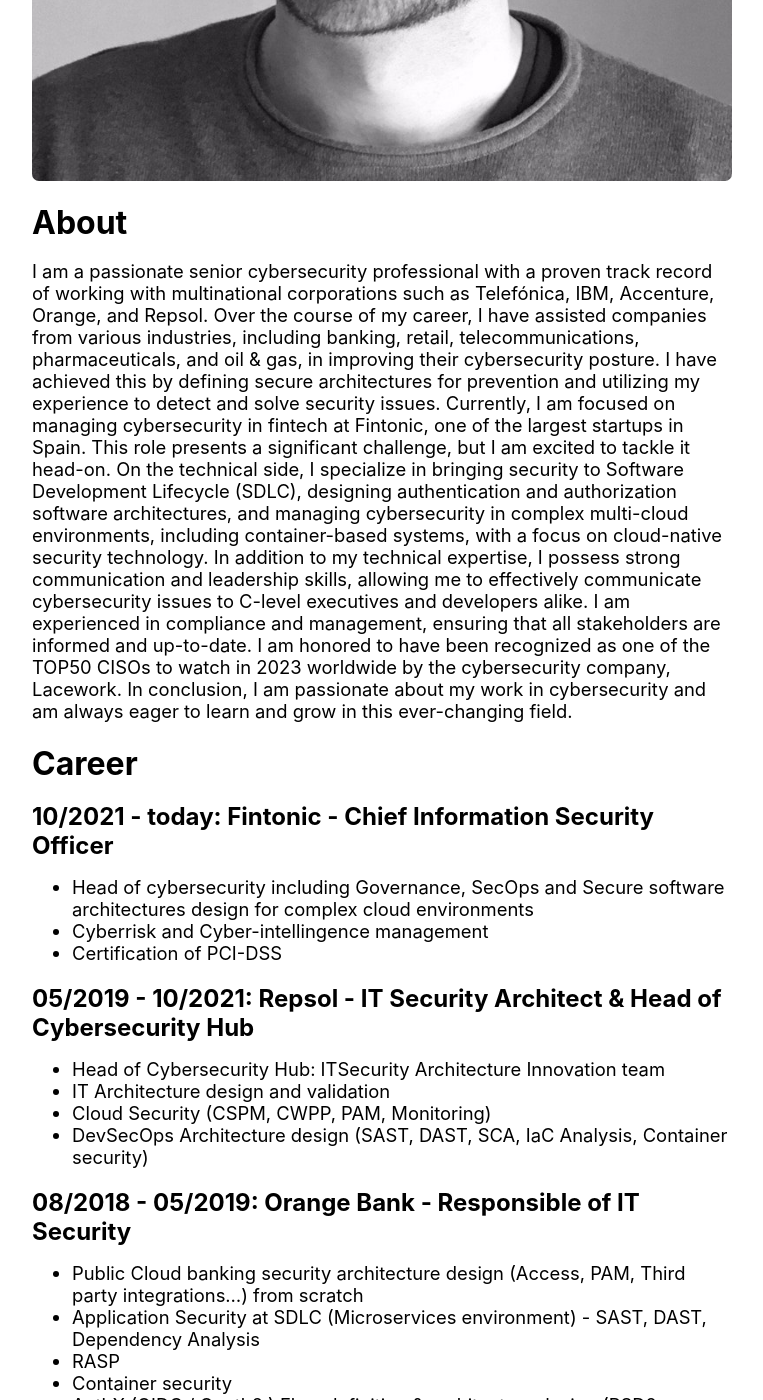
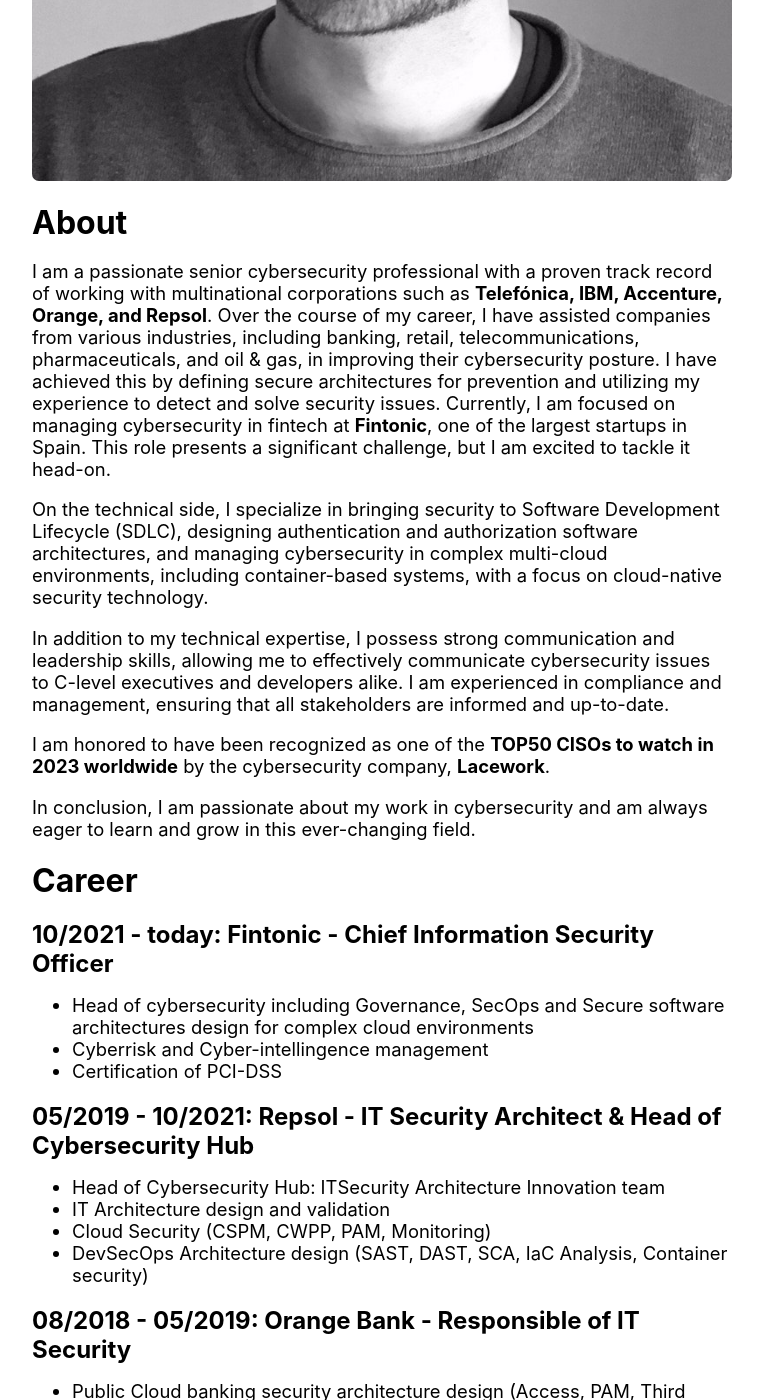
Before and after one commit to cervantestech/cervantestech.github.io, a Jekyll site: the page built from about.md, in a window 1280 px wide and 1400 px high, scrolled down 764 px. Shown: the whole window, without its empty margins (258-1021 px from the left). Built offline with Jekyll 4.4.1, drawn with Linux system fonts in a browser that asks for light colours; nearby versions of some CDN libraries; some of the changed text lies outside the part shown.

```diff
--- a/about.md
+++ b/about.md
@@ -9,11 +9,15 @@ title: About
 
 # About
 
-I am a passionate senior cybersecurity professional with a proven track record of working with multinational corporations such as Telefónica, IBM, Accenture, Orange, and Repsol. Over the course of my career, I have assisted companies from various industries, including banking, retail, telecommunications, pharmaceuticals, and oil & gas, in improving their cybersecurity posture. I have achieved this by defining secure architectures for prevention and utilizing my experience to detect and solve security issues.
-Currently, I am focused on managing cybersecurity in fintech at Fintonic, one of the largest startups in Spain. This role presents a significant challenge, but I am excited to tackle it head-on.
+I am a passionate senior cybersecurity professional with a proven track record of working with multinational corporations such as **Telefónica, IBM, Accenture, Orange, and Repsol**. Over the course of my career, I have assisted companies from various industries, including banking, retail, telecommunications, pharmaceuticals, and oil & gas, in improving their cybersecurity posture. I have achieved this by defining secure architectures for prevention and utilizing my experience to detect and solve security issues.
+Currently, I am focused on managing cybersecurity in fintech at **Fintonic**, one of the largest startups in Spain. This role presents a significant challenge, but I am excited to tackle it head-on.
+
 On the technical side, I specialize in bringing security to Software Development Lifecycle (SDLC), designing authentication and authorization software architectures, and managing cybersecurity in complex multi-cloud environments, including container-based systems, with a focus on cloud-native security technology.
+
 In addition to my technical expertise, I possess strong communication and leadership skills, allowing me to effectively communicate cybersecurity issues to C-level executives and developers alike. I am experienced in compliance and management, ensuring that all stakeholders are informed and up-to-date.
-I am honored to have been recognized as one of the TOP50 CISOs to watch in 2023 worldwide by the cybersecurity company, Lacework.
+
+I am honored to have been recognized as one of the **TOP50 CISOs to watch in 2023 worldwide** by the cybersecurity company, **Lacework**.
+
 In conclusion, I am passionate about my work in cybersecurity and am always eager to learn and grow in this ever-changing field.
 
 # Career
@@ -91,26 +95,26 @@ environments.
 # Lecturer & Speaker at
 
 ## Professor / Mentorship:
-- Lecturer at IT Supply Chain Risk Management course covering "Innovation" topic - ISMS Forum (2022 Two editions)
-- Mentor at Cybersecurity bootcamp covering "Cloud Security" - Upgrade Hub (2019)
-- Collaboration in Cybersecurity awarness training - Sagardoy Business School (2021)
-- Collaboratoin in creation of new Master Programme about cybersecurity - Universidad Politécnica Nebrija (2023)
+- Lecturer at IT Supply Chain Risk Management course covering "Innovation" topic - **ISMS Forum** (2022 Two editions)
+- Mentor at Cybersecurity bootcamp covering "Cloud Security" - **Upgrade Hub** (2019)
+- Collaboration in Cybersecurity awarness training - **Sagardoy Business School** (2021)
+- Collaboratoin in creation of new Master Programme about cybersecurity - **Universidad Politécnica Nebrija** (2023)
 
 ## Talks:
-- CiberTodos2022 - ISACA (2022)
-- DevSecOps Leadership Forum (2019, 2020, 2022)
-- Café con Expertos [DevSecOps] - ISMS Forum (2021)
-- "Embracing New Security Paradigms for the Cloud Era" - BrightTalk (2022)
-- Madrid Cyber Security Hub (2021)
-- Secure Payments & ID Congress - IFAES (2021, 2022)
-- Ciberseguridad Expo - IFAES (2022)
-- #ForoITDS - SASE - IT Digital Media Group (2022)
-- Cybersecurity & Identification 2022 - IKN Spain (2022)
-- "General Trends in Cybersecurity" - TIS Tourism Innovation Summit (2022)
-- E-Crime & Cybersecurity - AKJ Associates (2022)
-- "DevSecOps and Application Security" - XXIV Jornada Internacional de Seguridad de la Información ISMS Forum (2022)
-- "Privacy Day" - ENATIC (2023)
-- Cybersecurity Forum 2023 - IDC /Foundry (2023)
+- CiberTodos2022 - **ISACA** (2022)
+- **DevSecOps Leadership Forum** (2019, 2020, 2022)
+- Café con Expertos [DevSecOps] - **ISMS Forum** (2021)
+- "Embracing New Security Paradigms for the Cloud Era" - **BrightTalk** (2022)
+- **Madrid Cyber Security Hub** (2021)
+- Secure Payments & ID Congress - **IFAES** (2021, 2022)
+- Ciberseguridad Expo - **IFAES** (2022)
+- #ForoITDS - SASE - **IT Digital Media Group** (2022)
+- Cybersecurity & Identification 2022 - **IKN Spain** (2022)
+- "General Trends in Cybersecurity" - **TIS Tourism Innovation Summit** (2022)
+- E-Crime & Cybersecurity - **AKJ Associates** (2022)
+- "DevSecOps and Application Security" - **XXIV Jornada Internacional de Seguridad de la Información ISMS Forum** (2022)
+- "Privacy Day" - **ENATIC** (2023)
+- Cybersecurity Forum 2023 - **IDC /Foundry** (2023)
 
 
 See [Linkedin](https://www.linkedin.com/in/enriquecervantes/).
```
